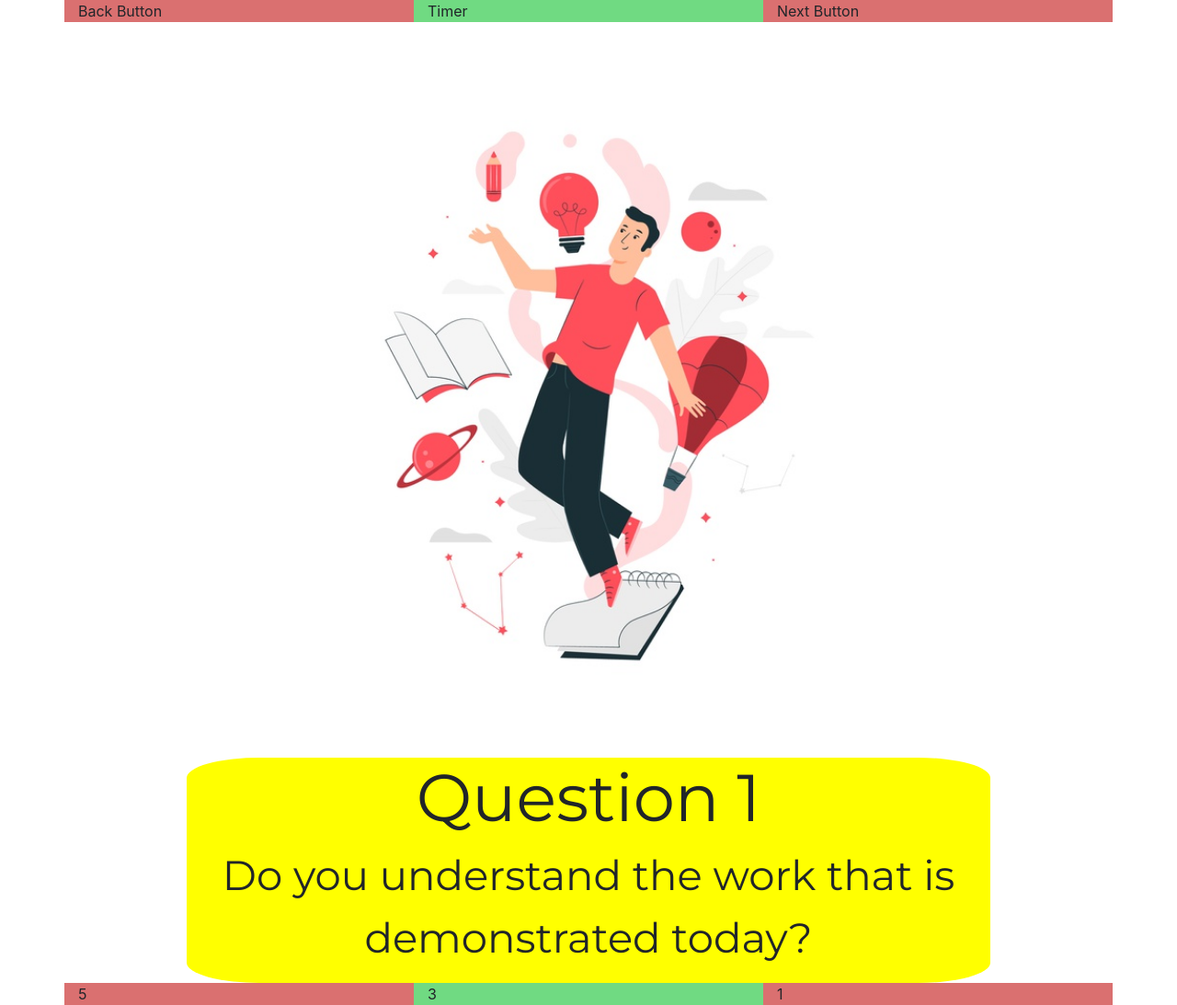
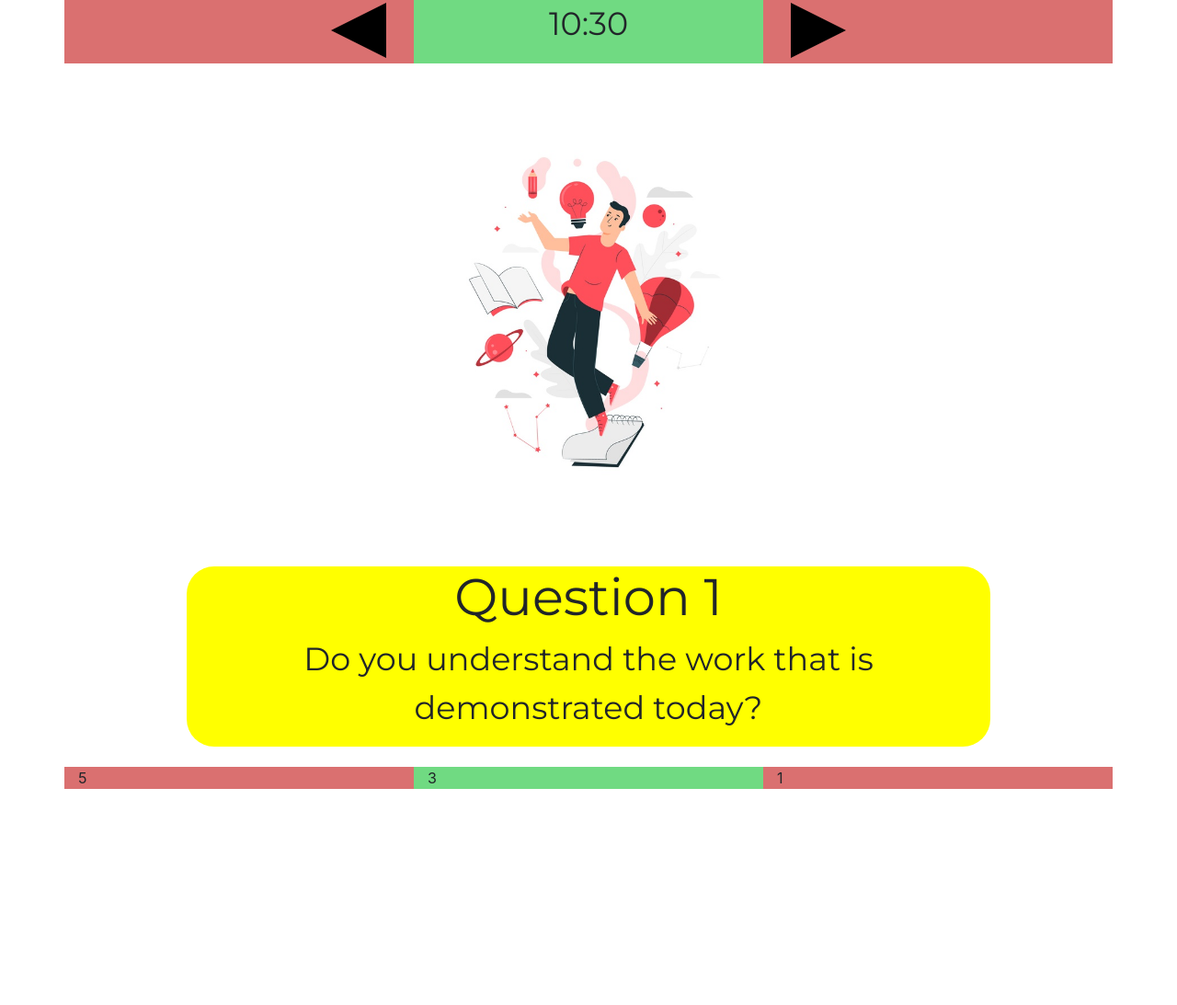
Before and after one commit to carlokuyper/IOT-204, a plain HTML site: page index.html in a window 1280 px wide. Shown: the whole page at 92% size. After the commit the page ends 858 px from the top, so only its background shows below. Drawn offline with nearby package versions, Linux system fonts and the light colour scheme.

Commit message:
Implemented top nav-bar

```diff
--- a/index.html
+++ b/index.html
@@ -16,28 +16,34 @@
     <body>
 
         <div class="container">
-          <div class="row">
-            <div class="col-sm" style="background-color: rgb(218, 112, 112);">Back Button</div>
-            <div class="col-sm" style="background-color: rgb(112, 218, 130);">Timer</div>
-            <div class="col-sm" style="background-color: rgb(218, 112, 112);">Next Button</div>
+          <div class="nav-con row">
+            <div class="col-sm" style="background-color: rgb(218, 112, 112);">
+              <div class="col"><div class="col arrow-left"></div></div>
+            </div>
+            <div class="col-sm" style="background-color: rgb(112, 218, 130);">
+              <p>10:30</p>
+            </div>
+            <div class="col-sm" style="background-color: rgb(218, 112, 112);">
+              <div class="col"><div class="col arrow-right"></div></div>
+            </div>
           </div>
         </div><!--topnav-->
 
-       <div class="h-100 row">
+       <div class="img-con row">
            <div class="img-fluid image-holder col-xl"></div>
         </div><!--illustration-con-->
 
        <div class="row">
           <div class="col-sm-2"></div>
            <div class="col-md quest-box">
-               <h1 class="display-3">Question 1</h1>
+               <h2 class="display-4">Question 1</h2>
                <p>Do you understand the work that is demonstrated today?</p>
            </div>
           <div class="col-sm-2"></div>
        </div><!--question-con-->
 
        <div class="container">
-        <div class="row">
+        <div class="row answer-con">
           <div class="col-md" style="background-color: rgb(218, 112, 112);">5</div>
           <div class="col-sm" style="background-color: rgb(112, 218, 130);">3</div>
           <div class="col-sm" style="background-color: rgb(218, 112, 112);">1</div>
--- a/main.css
+++ b/main.css
@@ -9,29 +9,53 @@ h1, h2, h3, h4 , h5, p{
 }
 
 p{
-    font-size: 45px;
+    font-size: 35px;
 }
 /*--primary-items--*/
 
+.nav-con{
+    height: 7%;
+}
+
+.arrow-left{
+    border-top: 30px solid transparent;
+    border-bottom: 30px solid transparent;
+    border-right:60px solid black;
+    margin-top: 1%;
+}
+
+.arrow-right {
+    height: 20%;
+    border-top: 30px solid transparent;
+    border-bottom: 30px solid transparent;
+    border-left: 60px solid black;
+    margin-top: 1%;
+}/*--nav--*/
+
+.img-con{
+    height: 70%;
+    margin: 0;
+    padding: 0;
+}
 
 .image-holder{
     background-image: url(img/illustration-1.jpg);
     background-position: center;
-    background-size: 50%;
+    background-size: 30%;
     background-repeat: no-repeat;
 }
 /*--middle-images--*/
 
 
 .quest-box{
-    border-radius: 9%;
+    border-radius: 30px;
     background-color:  #ffff00;
 }
 /*--third-question-text--*/
 
 
 .answer-con{
-    height: 10%;
+    margin-top: 2%;
     background-color:  #3498db;
 }
 
@@ -50,13 +74,4 @@ p{
     font-size: 50px;
 }
 
-.answer{
-    width: 60%;
-    height: 30%;
-    font-size: 45px;
-    margin-top: 0%;
-    margin-left: 17%;
-    text-align: center;
-    float: left;
-}
 /*--four-answer-section--*/
```
